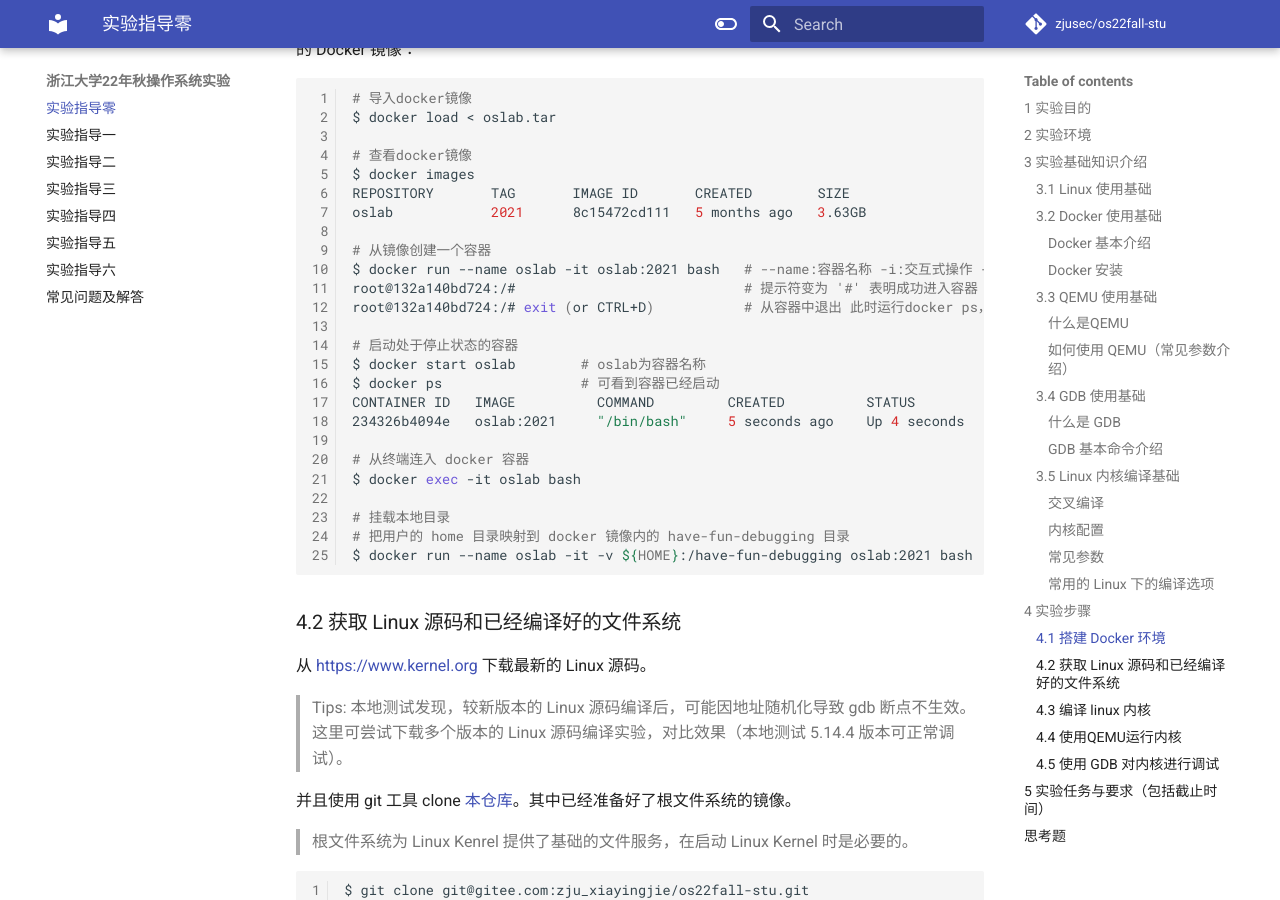
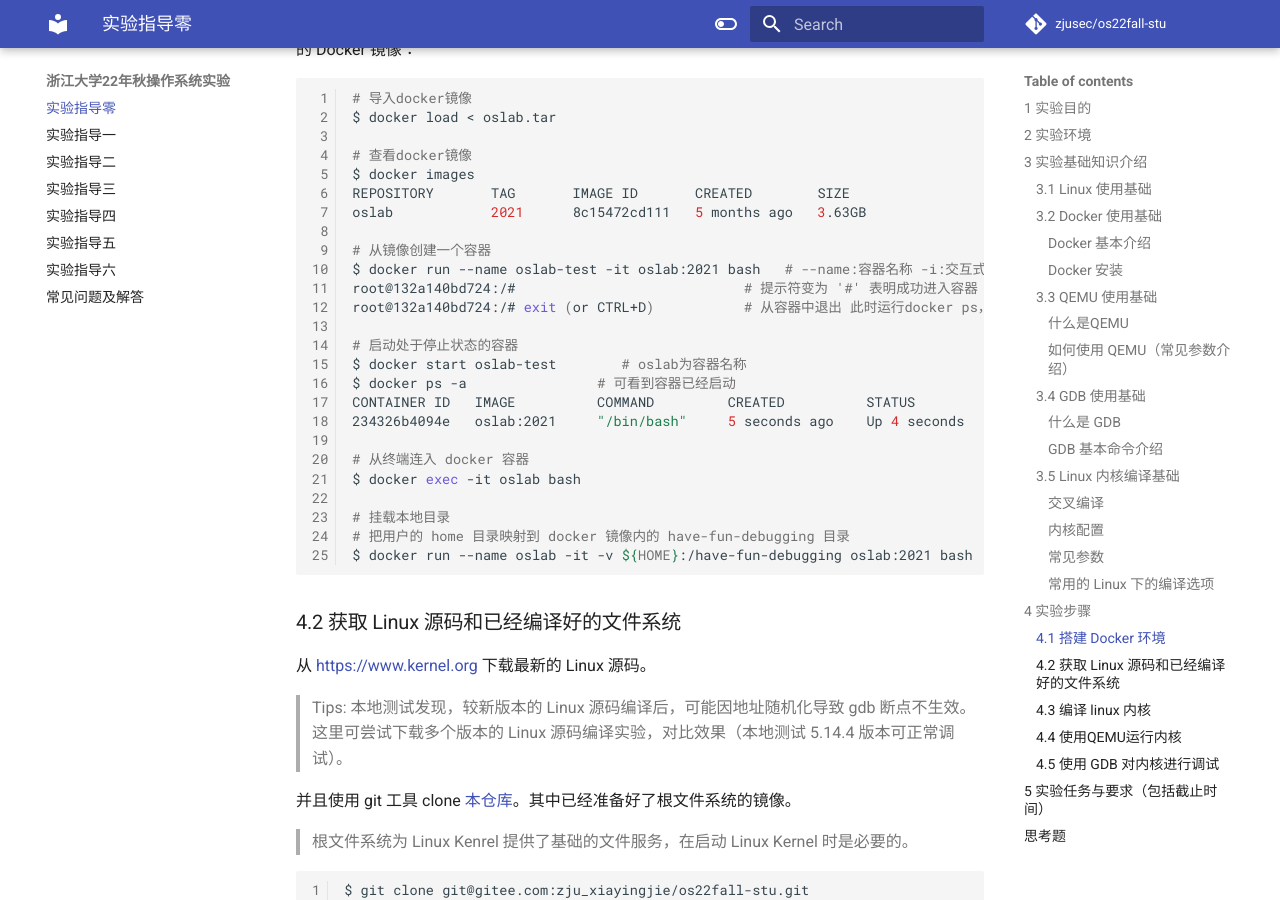
Before and after one commit to biu9/os2022, an MkDocs documentation site: the page built from docs/lab0.md, in a window 1280 px wide and 900 px high, scrolled down 4445 px. Built offline with MkDocs 1.6.1 and Material for MkDocs 9.7.7, drawn with Linux system fonts in a browser that asks for light colours.

Commit message:
correct docker cmds

```diff
--- a/docs/lab0.md
+++ b/docs/lab0.md
@@ -152,15 +152,15 @@ REPOSITORY       TAG       IMAGE ID       CREATED        SIZE
 oslab            2021      8c15472cd111   5 months ago   3.63GB
 
 # 从镜像创建一个容器
-$ docker run --name oslab -it oslab:2021 bash   # --name:容器名称 -i:交互式操作 -t:终端
+$ docker run --name oslab-test -it oslab:2021 bash   # --name:容器名称 -i:交互式操作 -t:终端
 root@132a140bd724:/#                            # 提示符变为 '#' 表明成功进入容器 后面的字符串根据容器而生成，为容器id
 root@132a140bd724:/# exit (or CTRL+D)           # 从容器中退出 此时运行docker ps，运行容器的列表为空
 
 # 启动处于停止状态的容器
-$ docker start oslab        # oslab为容器名称
-$ docker ps                 # 可看到容器已经启动
+$ docker start oslab-test        # oslab为容器名称
+$ docker ps -a                # 可看到容器已经启动
 CONTAINER ID   IMAGE          COMMAND         CREATED          STATUS         PORTS                    NAMES
-234326b4094e   oslab:2021     "/bin/bash"     5 seconds ago    Up 4 seconds                            compassionate_goldwasser
+234326b4094e   oslab:2021     "/bin/bash"     5 seconds ago    Up 4 seconds                            oslab-test
 
 # 从终端连入 docker 容器
 $ docker exec -it oslab bash
```
